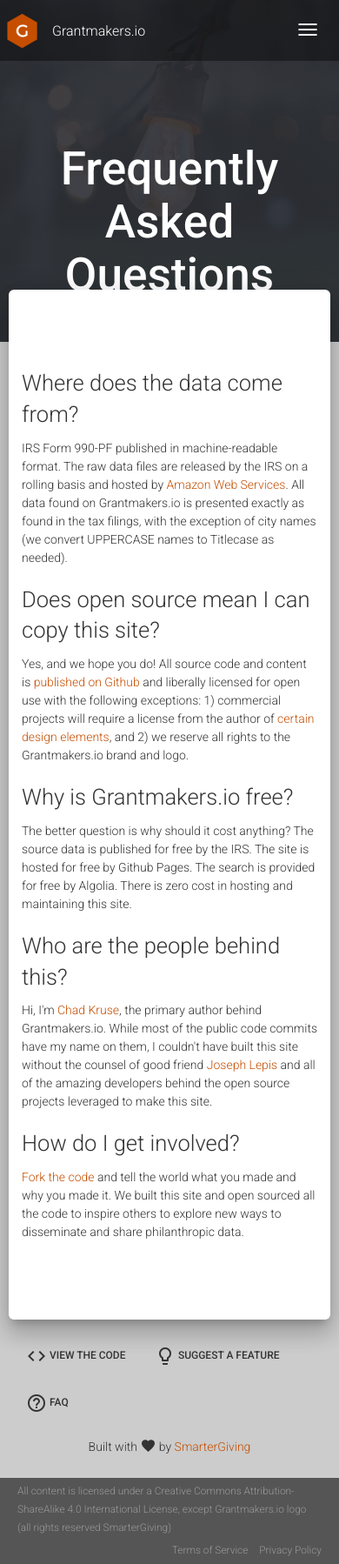
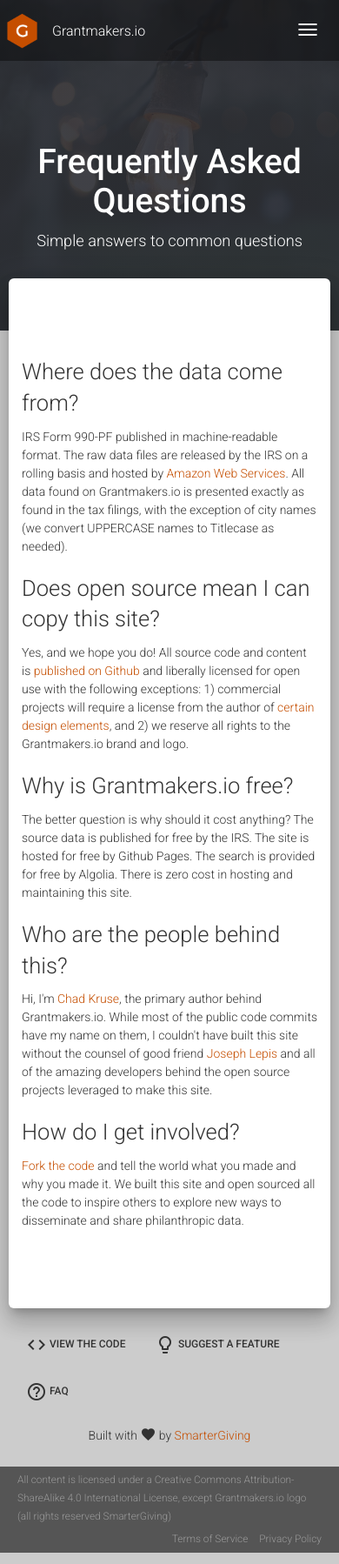
Before and after one commit to grantmakers/grantmakers.github.io, a Jekyll site: the page built from pages/faq.html, in a window 390 px wide. Shown: the whole page at 87% size. Built offline with Jekyll 4.4.1, drawn with Linux system fonts in a browser that asks for light colours.

Commit message:
Mobile fixes

```diff
--- a/assets/css/main.scss
+++ b/assets/css/main.scss
@@ -751,6 +751,12 @@
 .features {
 	padding-top: 30px;
 }
+//TODO - remove 'team' and 'team-player' references
+@media (max-width: $screen-sm-max) {
+	.team-player {
+		padding-bottom: 80px;
+	}
+}
 
 /****************************
 Simple Page Layout
@@ -773,6 +779,11 @@
 	.title {
 		color: #ffffff;
 	}
+	@media (max-width: $screen-xs-max) {
+		h1.title {
+			font-size: 2.8em;
+		}
+	}
 	.section-faq p {
 		margin-bottom: 20px;
 	}
```
